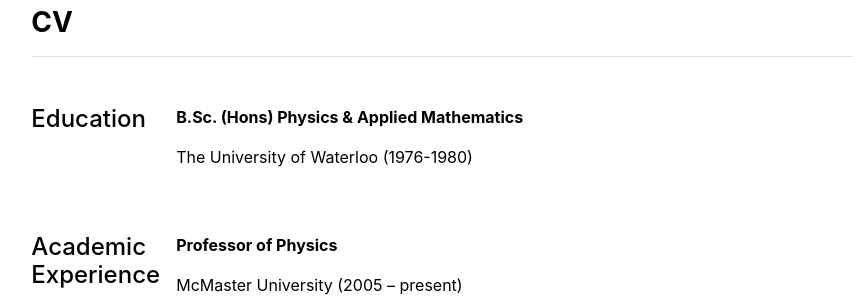
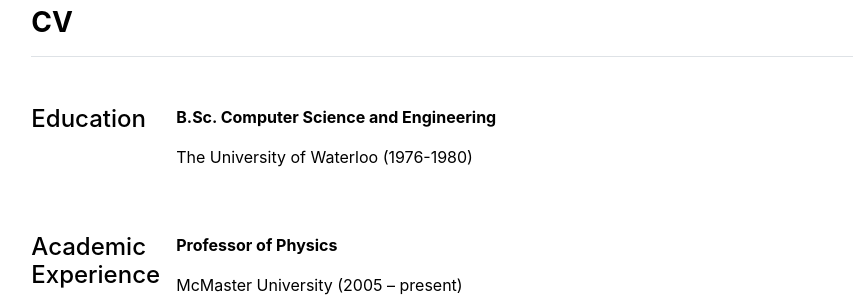
Before and after one commit to stackbit-projects/parallel-tiger-95a47, a Jekyll site: the page built from cv.md, in a window 1280 px wide. Shown: the part 167-467 px from the top of the page, without its empty margins (198-1065 px from the left). Built offline with Jekyll 4.4.1, drawn with Linux system fonts in a browser that asks for light colours.

Commit message:
education.yml: updated title in items

```diff
--- a/_data/cv/education.yml
+++ b/_data/cv/education.yml
@@ -1,2 +1,2 @@
-- title: B.Sc. (Hons) Physics & Applied Mathematics
+- title: B.Sc. Computer Science and Engineering
   description: The University of Waterloo (1976-1980)
```
